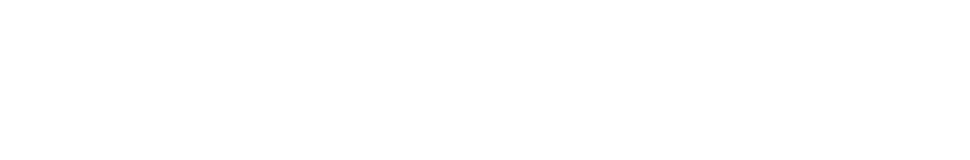
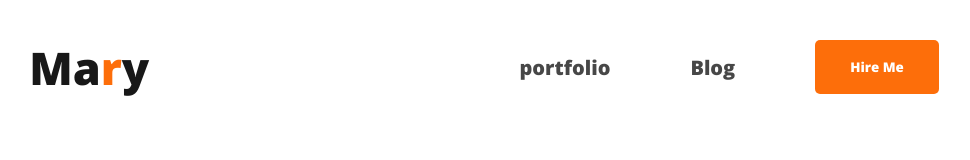
Before and after one commit to Abdullah-Al-Mehmud/simple_portfolio, a plain HTML site: page index.html in a window 1280 px wide. Shown: the whole page, without its empty margins (136-1106 px from the left). Drawn offline with nearby package versions, Linux system fonts and the light colour scheme; a web font is replaced by a local one.

Commit message:
created nav bar

```diff
--- a/index.html
+++ b/index.html
@@ -23,12 +23,24 @@
     <link rel="preconnect" href="https://fonts.googleapis.com" />
     <link rel="preconnect" href="https://fonts.gstatic.com" crossorigin />
     <link
-      href="https://fonts.googleapis.com/css2?family=Rubik+Moonrocks&family=Splash&display=swap"
+      href="https://fonts.googleapis.com/css2?family=Acme&family=Cedarville+Cursive&family=Josefin+Sans:ital,wght@0,100;0,200;0,300;0,400;1,200&family=Josefin+Slab:wght@300&family=Jost:wght@100;300;500&family=Lato:wght@300&family=Mouse+Memoirs&family=Neucha&family=Oleo+Script+Swash+Caps&family=Open+Sans:wght@800&family=Pacifico&family=Recursive:wght@300&family=Roboto:wght@300&family=Ubuntu&display=swap"
       rel="stylesheet" />
 
     <!-- google fonts close -->
   </head>
   <body>
+    <header>
+      <nav>
+        <h3 class="nav-title">Ma<span>r</span>y</h3>
+        <ul>
+          <li><a href="">portfolio</a></li>
+          <li><a href="">Blog</a></li>
+          <li><button>Hire Me</button></li>
+        </ul>
+      </nav>
+    </header>
+    <main></main>
+    <footer></footer>
     <script src="script.js"></script>
   </body>
 </html>
--- a/style.css
+++ b/style.css
@@ -1,9 +1,46 @@
 * {
-  font-family: century gothic;
+  font-family: "Open Sans", sans-serif;
   margin: 0px;
   padding: 0px;
-  box-sizing: border-box  ;
+  box-sizing: border-box;
 }
-html{
+html {
   font-size: 62.5%;
 }
+nav {
+  display: flex;
+  justify-content: space-around;
+  align-items: center;
+}
+.nav-title {
+  color: #181818;
+  font-size: 45px;
+  font-style: normal;
+  font-weight: bolder;
+}
+.nav-title span {
+  color: #fd6e0a;
+}
+
+nav > ul {
+  display: flex;
+  align-items: center;
+}
+nav ul li {
+  list-style: none;
+  margin: 4rem;
+}
+nav ul li a {
+  color: var(--dark-02, #474747);
+  font-size: 2rem;
+
+  text-decoration: none;
+}
+nav ul li button {
+  padding: 1.8rem 3.5rem;
+  border-radius: 0.5rem;
+  background: #fd6e0a;
+  outline: none;
+  border: none;
+  color: white;
+}
```
